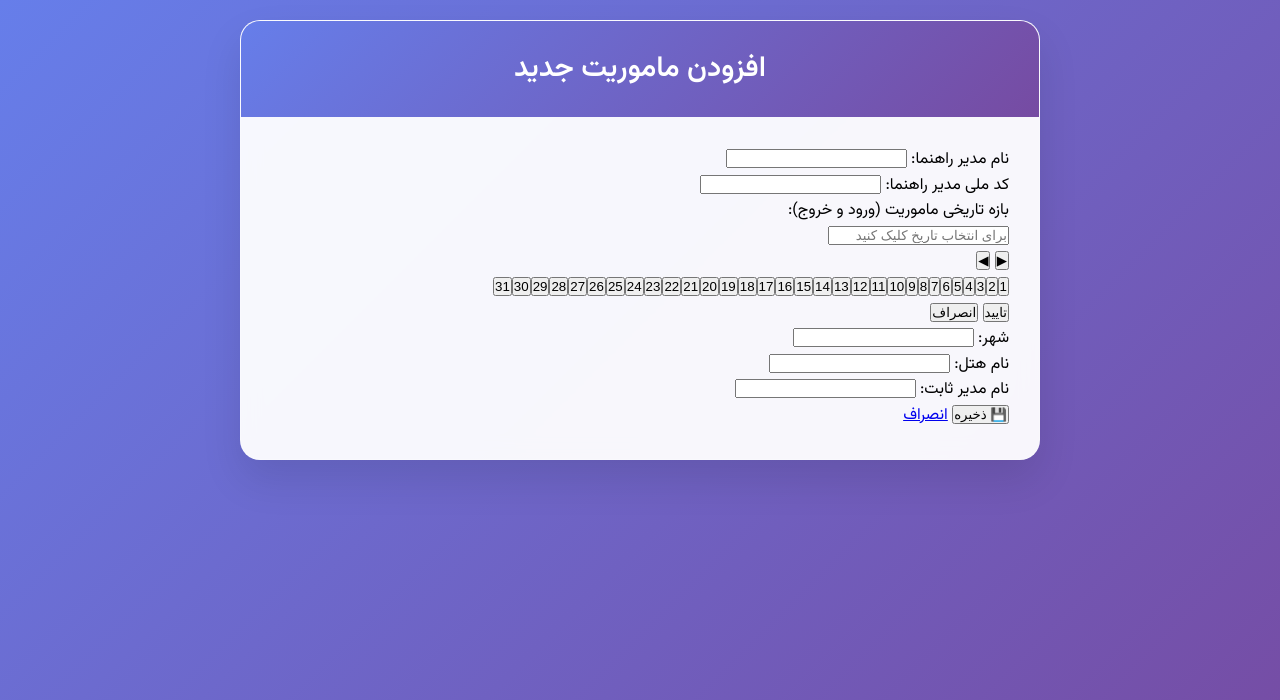
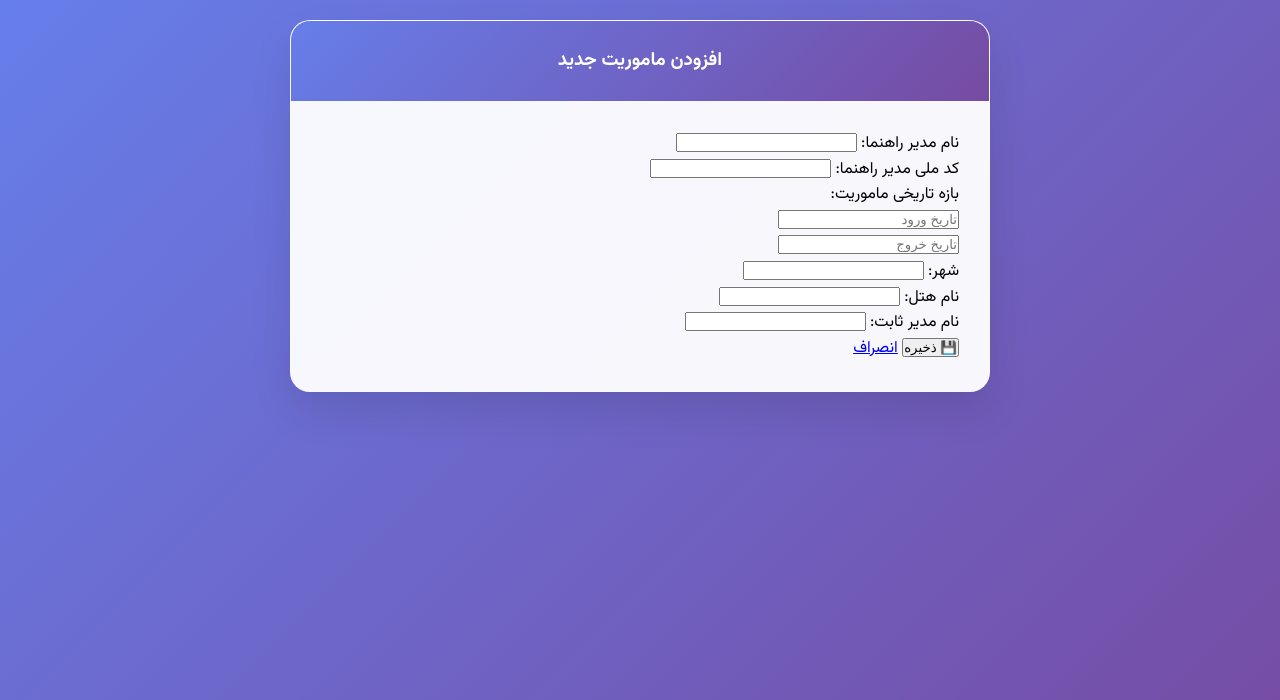
Before and after one commit to mirahmadian/atabat, a Flask app: page /admin/add in a window 1280 px wide. Shown: the top 700 px of the page. Run offline with Flask 3, Linux system fonts and the light colour scheme; some libraries are stand-ins or nearby versions.

Commit message:
Update admin_form.html

```diff
--- a/templates/admin_form.html
+++ b/templates/admin_form.html
@@ -1,177 +1,128 @@
 {% extends 'admin_layout.html' %}
 
+{% block head %}
+    <!-- بارگذاری Bootstrap 5 CSS -->
+    <link href="https://cdn.jsdelivr.net/npm/bootstrap@5.3.0/dist/css/bootstrap.min.css" rel="stylesheet" crossorigin="anonymous">
+    <!-- بارگذاری Persian Datepicker CSS -->
+    <link href="https://cdn.jsdelivr.net/npm/persian-datepicker@1.2.0/dist/css/persian-datepicker.min.css" rel="stylesheet" crossorigin="anonymous">
+{% endblock %}
+
 {% block content %}
-<div class="card">
-    <div class="card-header">
-        <h2>{{ 'ویرایش ماموریت' if assignment else 'افزودن ماموریت جدید' }}</h2>
+<div class="container my-4" style="max-width: 700px;">
+    <div class="card shadow-sm">
+        <div class="card-header bg-primary text-white">
+            <h3 class="mb-0">{{ 'ویرایش ماموریت' if assignment else 'افزودن ماموریت جدید' }}</h3>
         </div>
         <div class="card-body">
-        <form method="post">
-            <div class="form-group">
+            <form method="post" novalidate>
+                <div class="mb-3">
                     <label for="guide_name" class="form-label">نام مدیر راهنما:</label>
                     <input type="text" name="guide_name" id="guide_name" class="form-control" value="{{ assignment['guide_name'] if assignment else '' }}" required>
                 </div>
-            <div class="form-group">
+                <div class="mb-3">
                     <label for="guide_national_id" class="form-label">کد ملی مدیر راهنما:</label>
                     <input type="text" name="guide_national_id" id="guide_national_id" class="form-control" value="{{ assignment['guide_national_id'] if assignment else '' }}" required>
                 </div>
 
-            <div class="form-group" style="position: relative;">
-                <label class="form-label">بازه تاریخی ماموریت (ورود و خروج):</label>
-                <div class="date-input-wrapper">
-                    <input type="text" id="daterange-display" class="form-control text-center" placeholder="برای انتخاب تاریخ کلیک کنید" readonly>
+                <div class="mb-3">
+                    <label class="form-label">بازه تاریخی ماموریت:</label>
+                    <div class="row g-2">
+                        <div class="col">
+                            <input type="text" id="enter_date_display" class="form-control" placeholder="تاریخ ورود" autocomplete="off" required>
+                            <input type="hidden" name="enter_date" id="enter_date" value="{{ assignment['enter_date'] if assignment else '' }}">
                         </div>
-
-                <div class="persian-calendar" id="persianCalendar">
-                    <div class="calendar-container">
-                        <div class="calendar-month" id="calendar1">
-                            <div class="calendar-header">
-                                <button type="button" class="nav-btn" id="prevMonth">▶</button>
-                                <span id="monthYear1"></span>
-                                <button type="button" class="nav-btn" id="nextMonth">◀</button>
-                            </div>
-                            <div class="calendar-grid" id="calendarGrid1"></div>
-                        </div>
-                        <div class="calendar-month" id="calendar2">
-                            <div class="calendar-header">
-                                <span id="monthYear2"></span>
-                            </div>
-                            <div class="calendar-grid" id="calendarGrid2"></div>
-                        </div>
-                    </div>
-                    <div class="calendar-footer">
-                        <button type="button" class="btn btn-success" id="applyBtn">تایید</button>
-                        <button type="button" class="btn btn-secondary" id="cancelBtn">انصراف</button>
+                        <div class="col">
+                            <input type="text" id="exit_date_display" class="form-control" placeholder="تاریخ خروج" autocomplete="off" required>
+                            <input type="hidden" name="exit_date" id="exit_date" value="{{ assignment['exit_date'] if assignment else '' }}">
                         </div>
                     </div>
                 </div>
 
-            <input type="hidden" name="enter_date" id="enter_date" value="{{ assignment['enter_date'] if assignment else '' }}">
-            <input type="hidden" name="exit_date" id="exit_date" value="{{ assignment['exit_date'] if assignment else '' }}">
-
-            <div class="form-group">
+                <div class="mb-3">
                     <label for="city" class="form-label">شهر:</label>
                     <input type="text" name="city" id="city" class="form-control" value="{{ assignment['city'] if assignment else '' }}" required>
                 </div>
-            <div class="form-group">
+
+                <div class="mb-3">
                     <label for="hotel_name" class="form-label">نام هتل:</label>
                     <input type="text" name="hotel_name" id="hotel_name" class="form-control" value="{{ assignment['hotel_name'] if assignment else '' }}" required>
                 </div>
-            <div class="form-group">
+
+                <div class="mb-3">
                     <label for="fixed_manager_name" class="form-label">نام مدیر ثابت:</label>
                     <input type="text" name="fixed_manager_name" id="fixed_manager_name" class="form-control" value="{{ assignment['fixed_manager_name'] if assignment else '' }}" required>
                 </div>
 
-            <div class="text-center mt-4">
-                <button type="submit" class="btn btn-success">💾 ذخیره</button>
-                <a href="{{ url_for('admin_index') }}" class="btn btn-secondary ms-3">انصراف</a>
+                <div class="d-flex justify-content-center mt-4">
+                    <button type="submit" class="btn btn-success px-5">💾 ذخیره</button>
+                    <a href="{{ url_for('admin_index') }}" class="btn btn-secondary ms-3 px-4">انصراف</a>
                 </div>
             </form>
+        </div>
     </div>
 </div>
 {% endblock %}
 
 {% block scripts %}
-<style>
-/* تمام استایل‌های calendar را اینجا قرار دهید یا فایل جدا کنید */
-</style>
+    <!-- بارگذاری jQuery -->
+    <script src="https://cdn.jsdelivr.net/npm/jquery@3.6.4/dist/jquery.min.js" crossorigin="anonymous"></script>
+    <!-- بارگذاری Bootstrap 5 JS -->
+    <script src="https://cdn.jsdelivr.net/npm/bootstrap@5.3.0/dist/js/bootstrap.bundle.min.js" crossorigin="anonymous"></script>
+    <!-- بارگذاری Persian Datepicker JS -->
+    <script src="https://cdn.jsdelivr.net/npm/persian-datepicker@1.2.0/dist/js/persian-datepicker.min.js" crossorigin="anonymous"></script>
 
     <script>
-document.addEventListener("DOMContentLoaded", function () {
-    class PersianCalendar {
-        constructor() {
-            this.container = document.getElementById('persianCalendar');
-            this.today = new Date();
-            this.displayDate = new Date(this.today);
-            this.selectedStartDate = null;
-            this.selectedEndDate = null;
-            this.bindEvents();
-            this.render();
+    $(document).ready(function() {
+        // مقدار اولیه تاریخ ها (اگر وجود داشته باشد)
+        let initialEnterDate = "{{ assignment['enter_date'] if assignment else '' }}";
+        let initialExitDate = "{{ assignment['exit_date'] if assignment else '' }}";
+
+        // تنظیم تقویم شمسی برای تاریخ ورود
+        $("#enter_date_display").persianDatepicker({
+            format: 'YYYY/MM/DD',
+            altField: '#enter_date',
+            initialValue: !!initialEnterDate,
+            initialValueType: 'persian',
+            autoClose: true,
+            observer: true,
+            onSelect: function(unix) {
+                // اگر تاریخ خروج کوچکتر از تاریخ ورود شد، تاریخ خروج را پاک کن
+                let enterDate = $("#enter_date").val();
+                let exitDate = $("#exit_date").val();
+                if (exitDate && exitDate < enterDate) {
+                    $("#exit_date_display").val('');
+                    $("#exit_date").val('');
                 }
-
-        bindEvents() {
-            const displayInput = document.getElementById('daterange-display');
-            displayInput.addEventListener('click', () => {
-                this.container.classList.toggle('active');
-            });
-
-            document.getElementById('prevMonth').addEventListener('click', () => {
-                this.displayDate.setMonth(this.displayDate.getMonth() - 1);
-                this.render();
-            });
-
-            document.getElementById('nextMonth').addEventListener('click', () => {
-                this.displayDate.setMonth(this.displayDate.getMonth() + 1);
-                this.render();
-            });
-
-            document.getElementById('applyBtn').addEventListener('click', () => {
-                if (this.selectedStartDate && this.selectedEndDate) {
-                    document.getElementById('enter_date').value = this.formatDate(this.selectedStartDate);
-                    document.getElementById('exit_date').value = this.formatDate(this.selectedEndDate);
-                    displayInput.value = `${this.formatDate(this.selectedStartDate)} - ${this.formatDate(this.selectedEndDate)}`;
-                    this.container.classList.remove('active');
-                } else {
-                    alert('لطفا هر دو تاریخ را انتخاب کنید.');
             }
         });
 
-            document.getElementById('cancelBtn').addEventListener('click', () => {
-                this.container.classList.remove('active');
+        // تنظیم تقویم شمسی برای تاریخ خروج
+        $("#exit_date_display").persianDatepicker({
+            format: 'YYYY/MM/DD',
+            altField: '#exit_date',
+            initialValue: !!initialExitDate,
+            initialValueType: 'persian',
+            autoClose: true,
+            observer: true,
+            minDate: new Date(), // تاریخ خروج نمی‌تواند قبل از امروز باشد
+            onSelect: function(unix) {
+                let enterDate = $("#enter_date").val();
+                let exitDate = $("#exit_date").val();
+                if (exitDate < enterDate) {
+                    alert('تاریخ خروج نمی‌تواند قبل از تاریخ ورود باشد!');
+                    $("#exit_date_display").val('');
+                    $("#exit_date").val('');
+                }
+            }
         });
 
-            document.addEventListener('click', (event) => {
-                if (!this.container.contains(event.target) && event.target !== displayInput) {
-                    this.container.classList.remove('active');
+        // اگر تاریخ اولیه دارید در ورودی‌ها نمایش داده شود
+        if(initialEnterDate) {
+            $("#enter_date_display").val(initialEnterDate);
         }
-            });
+        if(initialExitDate) {
+            $("#exit_date_display").val(initialExitDate);
         }
-
-        render() {
-            const grid1 = document.getElementById('calendarGrid1');
-            grid1.innerHTML = '';
-            let year = this.displayDate.getFullYear();
-            let month = this.displayDate.getMonth();
-            let firstDay = new Date(year, month, 1).getDay();
-            let daysInMonth = new Date(year, month + 1, 0).getDate();
-
-            for (let d = 0; d < firstDay; d++) {
-                grid1.appendChild(document.createElement('div'));
-            }
-
-            for (let day = 1; day <= daysInMonth; day++) {
-                let btn = document.createElement('button');
-                btn.type = 'button';
-                btn.className = 'calendar-day';
-                btn.textContent = day;
-
-                let thisDate = new Date(year, month, day);
-                if (thisDate < this.today) btn.classList.add('disabled');
-
-                btn.addEventListener('click', () => this.selectDate(thisDate));
-                grid1.appendChild(btn);
-            }
-        }
-
-        selectDate(date) {
-            if (!this.selectedStartDate || this.selectedEndDate) {
-                this.selectedStartDate = date;
-                this.selectedEndDate = null;
-            } else if (date < this.selectedStartDate) {
-                this.selectedEndDate = this.selectedStartDate;
-                this.selectedStartDate = date;
-            } else {
-                this.selectedEndDate = date;
-            }
-            this.render();
-        }
-
-        formatDate(date) {
-            return `${date.getFullYear()}-${String(date.getMonth() + 1).padStart(2, '0')}-${String(date.getDate()).padStart(2, '0')}`;
-        }
-    }
-
-    new PersianCalendar();
     });
     </script>
 {% endblock %}
```
Lines whose indentation alone changed are shown as unchanged.
